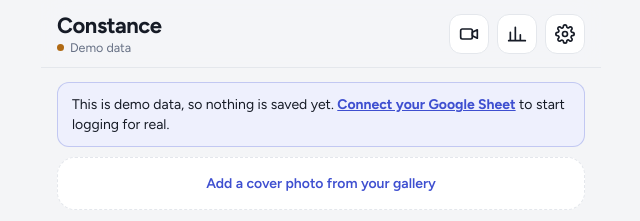
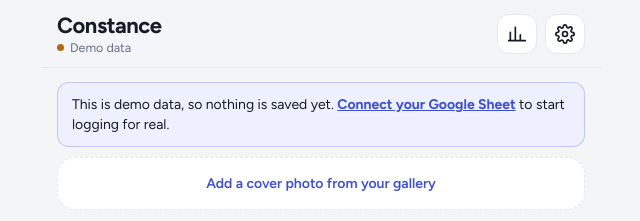
Before and after one commit to jordanl5182/baby-log, a plain HTML site: page index.html in a window 1280 px wide. Shown: the top 221 px of the page, 319-959 px from the left. Drawn offline with Linux system fonts and the light colour scheme.

Commit message:
Remove camera button

```diff
--- a/index.html
+++ b/index.html
@@ -360,9 +360,6 @@ input[type=range]{width:100%;accent-color:var(--feed)}
       <div class="status" id="status"><i></i><span>Loading</span></div>
     </div>
     <div class="head-btns">
-      <a class="icon-btn" id="camBtn" aria-label="Open the baby camera" title="Baby camera" href="intent://#Intent;action=android.intent.action.MAIN;category=android.intent.category.LAUNCHER;package=com.boifun.smartlife;S.browser_fallback_url=https%3A%2F%2Fplay.google.com%2Fstore%2Fapps%2Fdetails%3Fid%3Dcom.boifun.smartlife;end">
-        <svg viewBox="0 0 24 24" fill="none" stroke="currentColor" stroke-width="2" stroke-linecap="round" stroke-linejoin="round"><rect x="2" y="6" width="14" height="12" rx="2"/><path d="M16 10l6-3v10l-6-3z"/></svg>
-      </a>
       <button class="icon-btn" id="histBtn" aria-label="History">
         <svg viewBox="0 0 24 24" fill="none" stroke="currentColor" stroke-width="2" stroke-linecap="round"><path d="M4 20V10M10 20V4M16 20v-7M22 20H2"/></svg>
       </button>
```
